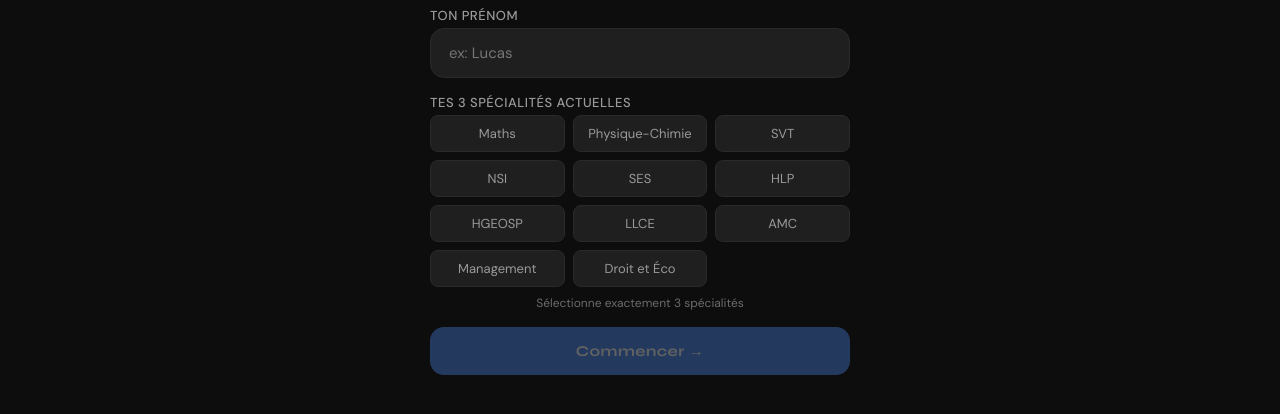
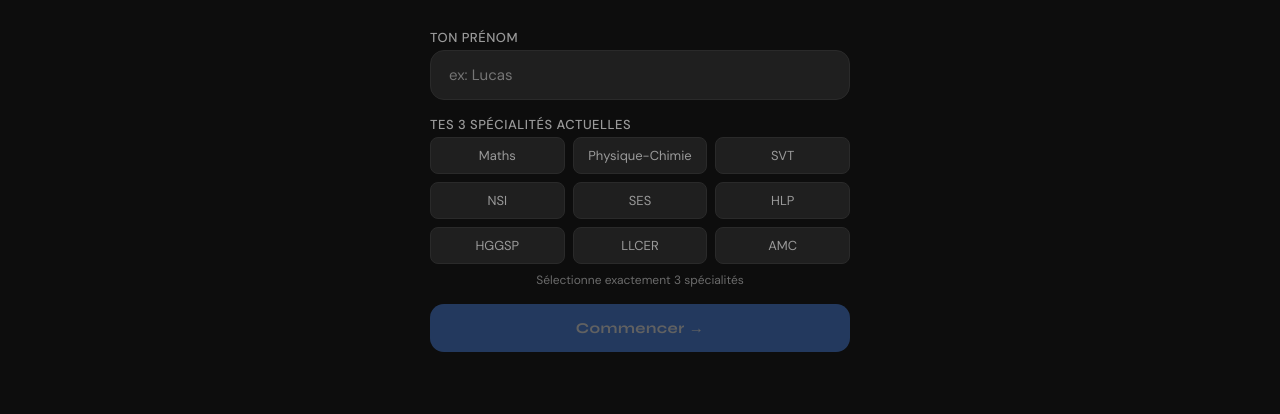
Before and after one commit to yohann-evans/SaviOrientation, a plain HTML site: page index.html in a window 1280 px wide. Shown: the part 346-760 px from the top of the page. Drawn offline with Linux system fonts and the light colour scheme.

Commit message:
Fix subject names in SPECS array
Updated subject list by correcting 'HGEOSP' to 'HGGSP' and 'LLCE' to 'LLCER'.

```diff
--- a/index.html
+++ b/index.html
@@ -403,7 +403,7 @@
 <script>
 const SPECS = [
   "Maths","Physique-Chimie","SVT","NSI",
-  "SES","HLP","HGEOSP","LLCE","AMC","Management","Droit et Éco"
+  "SES","HLP","HGGSP","LLCER","AMC"
 ];
 
 const SYSTEM_PROMPT = `Tu es SaviOrientation, un assistant intelligent spécialisé dans l'orientation scolaire des élèves de première du Lycée Dominique Savio.
```
